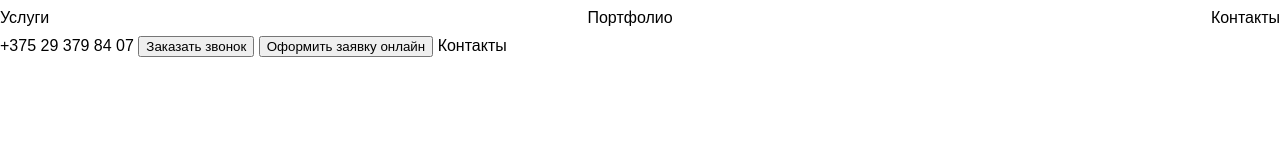
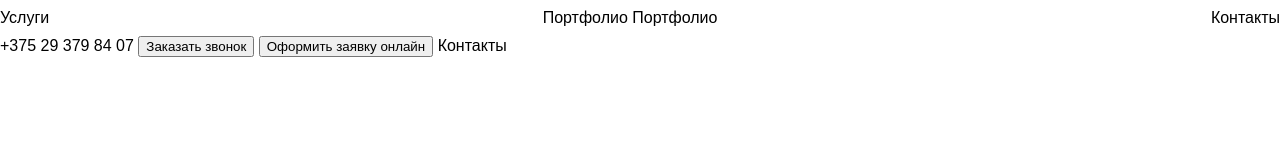
Before and after one commit to Sh1lenok/new-projekt, a plain HTML site: page index.html in a window 1280 px wide. Drawn offline with Linux system fonts and the light colour scheme.

Commit message:
партфолио

```diff
--- a/index.html
+++ b/index.html
@@ -13,7 +13,7 @@
     <header>
         <nav>
             <a href="#services">Услуги</a>
-            <a href="#portfolio">Портфолио</a>
+            <a href="#portfolio">Портфолио  Портфолио </a>
             <a href="#contacts">Контакты</a>
         </nav>
         <div>
```
